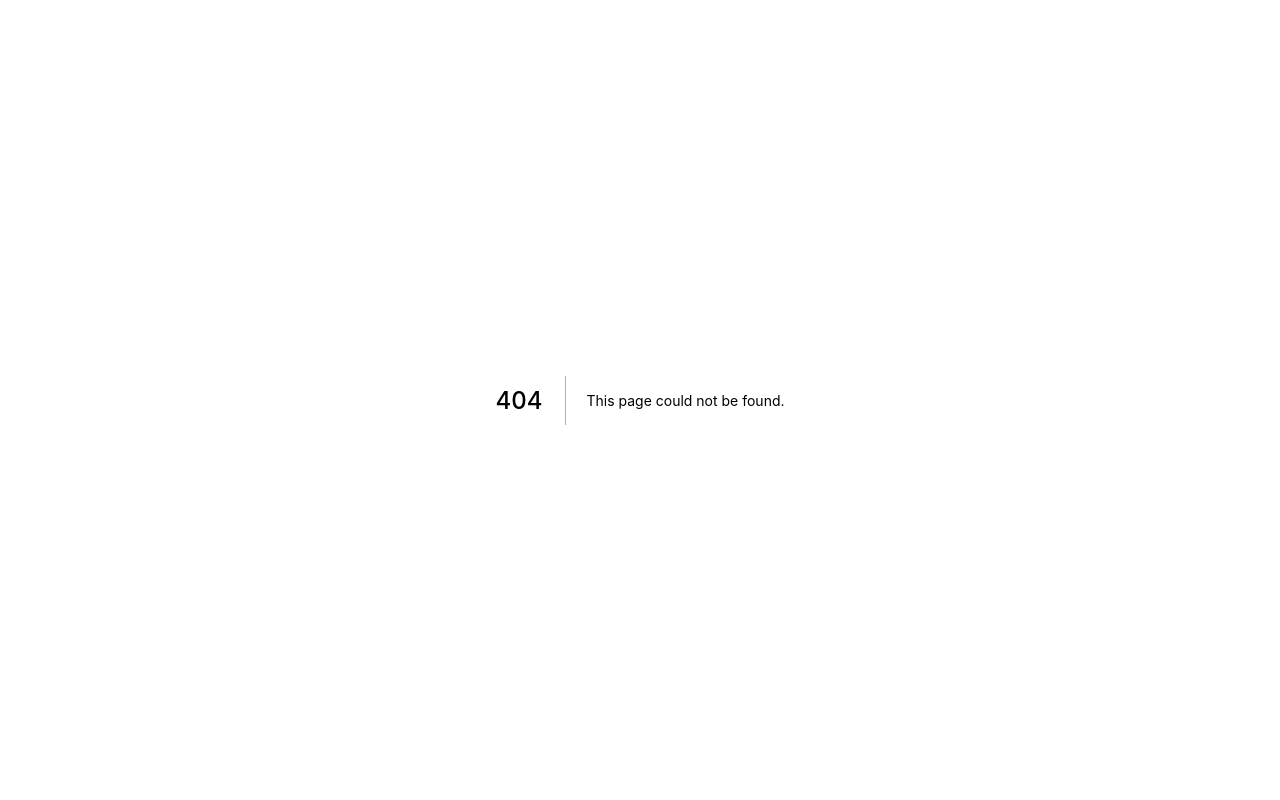
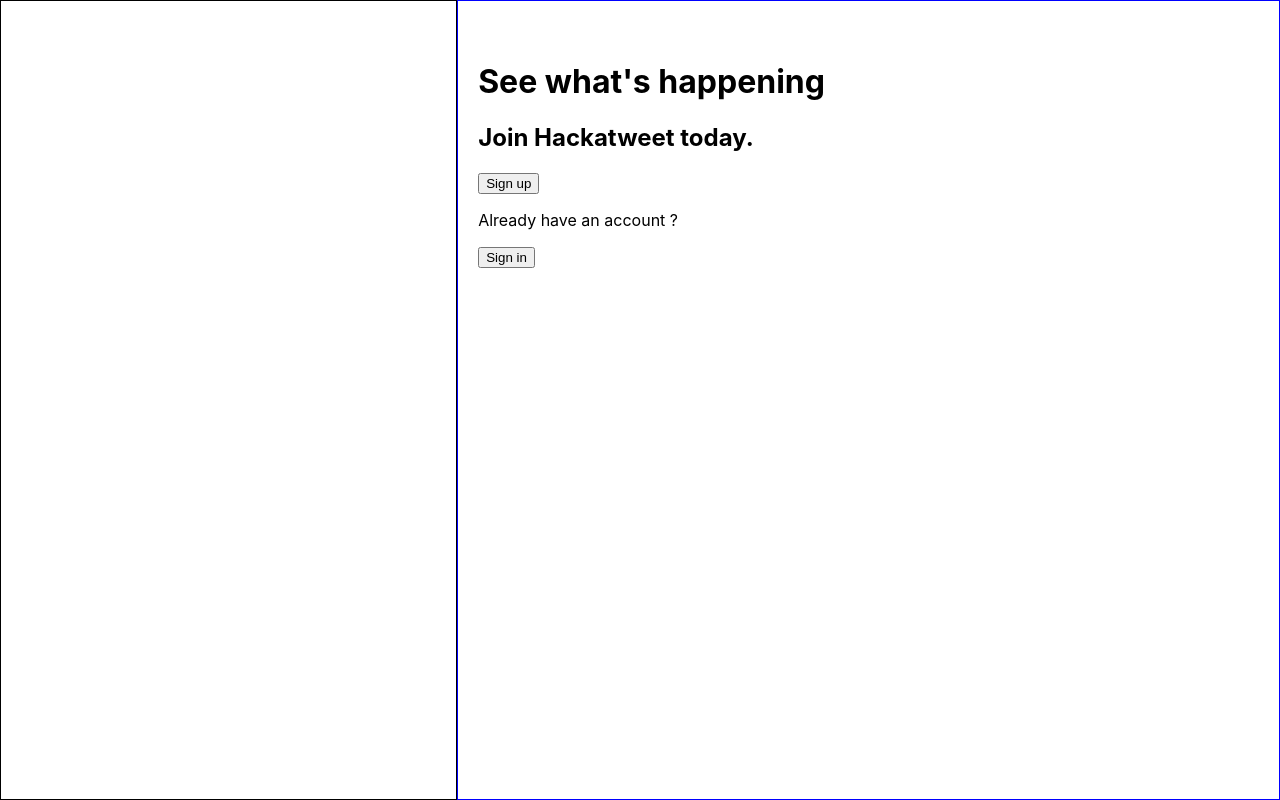
Before and after one commit to alengu/hackatweet-front, a Next.js app: page /login in a window 1280 px wide. Before the commit this address had no page. Built offline with nearby package versions, Linux system fonts and the light colour scheme.

Commit message:
Layout login page V1 + création des modales Signup et Signin

```diff
--- /dev/null
+++ b/components/Signin.js
@@ -0,0 +1,23 @@
+
+
+import styles from '../styles/login.module.css';
+import { useState } from 'react';
+
+function Signin() {
+
+    const [username, setusername] = useState('');
+    const [password, setPassword] = useState('');
+
+    return (
+        <div className={styles.registerContainer}>
+            <div className={styles.registerSection}>
+                <p>Sign-in</p>
+                <input type="text" placeholder="Username" id="signInUsername" onChange={(e) => setusername(e.target.value)} value={username} />
+                <input type="password" placeholder="Password" id="signInPassword" onChange={(e) => setPassword(e.target.value)} value={password} />
+                <button id="connection" onClick={() => handleConnection()}> Sign in </button>
+            </div>
+        </div>
+    )
+}
+
+export default Signin;
--- /dev/null
+++ b/components/Signup.js
@@ -0,0 +1,23 @@
+import styles from '../styles/login.module.css';
+import { useState } from 'react';
+
+function Signup() {
+
+    const [firstname, setFirstName] = useState('');
+    const [username, setusername] = useState('');
+    const [password, setPassword] = useState('');
+
+    return (
+        <div className={styles.registerContainer}>
+            <div className={styles.registerSection}>
+                <p>Sign-up</p>
+                <input type="text" placeholder="Firstname" id="signUpFirstname" onChange={(e) => setFirstName(e.target.value)} value={firstname} />
+                <input type="text" placeholder="Username" id="signUpUsername" onChange={(e) => setusername(e.target.value)} value={username} />
+                <input type="password" placeholder="Password" id="signUpPassword" onChange={(e) => setPassword(e.target.value)} value={password} />
+                <button id="register" onClick={() => handleRegister()}> Sign up </button>
+            </div>
+        </div>
+    )
+}
+
+export default Signup;
--- a/package.json
+++ b/package.json
@@ -9,6 +9,7 @@
     "lint": "next lint"
   },
   "dependencies": {
+    "antd": "^5.24.9",
     "next": "12.1.6",
     "react": "18.1.0",
     "react-dom": "18.1.0"
--- /dev/null
+++ b/pages/login.js
@@ -0,0 +1,57 @@
+import styles from '../styles/login.module.css';
+import { useState } from 'react';
+import { Modal } from 'antd';
+import Signup from '../components/Signup';
+import Signin from '../components/Signin';
+
+function Login() {
+
+    const [isModalVisible, setIsModalVisible] = useState(false);
+    const [signUp, setSignUpModal] = useState(false);
+    const [signIn, setSignInModal] = useState(false);
+    let modalContent;
+
+    function showSignUpModal() {
+        console.log('fonction appelée');
+            console.log('condition signup ok');
+            modalContent = <Signup>Hello</Signup>;
+            setIsModalVisible(true);
+    }
+
+    function showSignInModal() {
+        console.log('fonction appelée');
+            console.log('condition signin ok');
+            modalContent = (<Signin></Signin>);
+            setIsModalVisible(true);
+    }
+
+    if (isModalVisible === false) {
+        console.log('modal false')
+        modalContent = '';
+    }
+
+    return (
+        <div>
+            <div className={styles.globalContainer}>
+                <div>
+                    <Modal getContainer="#react-modals" className={styles.modal} visible={isModalVisible} closable={true} footer={null} onClick={() => setIsModalVisible(false)}>
+                        {modalContent}
+                    </Modal>
+                </div>
+                <div className={styles.leftContainer}>
+
+                </div>
+                <div className={styles.rightContainer}>
+                    <img className={styles.logo} />
+                    <h1>See what's happening</h1>
+                    <h2>Join Hackatweet today.</h2>
+                    <button className={styles.signupBtn} onClick={() => showSignUpModal()}> Sign up </button>
+                    <p>Already have an account ?</p>
+                    <button className={styles.signinBtn} onClick={() => showSignInModal()}> Sign in </button>
+                </div>
+            </div>
+        </div>
+    )
+}
+
+export default Login;
--- /dev/null
+++ b/styles/login.module.css
@@ -0,0 +1,38 @@
+.globalContainer {
+    display: grid;
+    grid-template-columns: repeat(14, 1fr);
+    grid-template-rows: repeat(14, 1fr);
+}
+
+.leftContainer {
+    grid-row-start: 1;
+    grid-row-end: 15;
+    grid-column-start: 1;
+    grid-column-end: 6;
+    border: 1px solid black;
+    height: 100vh;
+}
+
+.rightContainer {
+    grid-row-start: 1;
+    grid-row-end: 15;
+    grid-column-start: 6;
+    grid-column-end: 15;
+    border: 1px solid blue;
+    height: 100vh;
+    padding: 20px;
+}
+
+.registerContainer {
+	display: flex;
+	margin-bottom: 10px;
+	border-top: 0.5px lightgray solid;
+}
+
+.signupBtn {
+    cursor: pointer;
+}
+
+.signinBtn {
+    cursor: pointer;
+}
```
Also changed, not shown: 1 other file (tests, documents, lock files or other folders).
